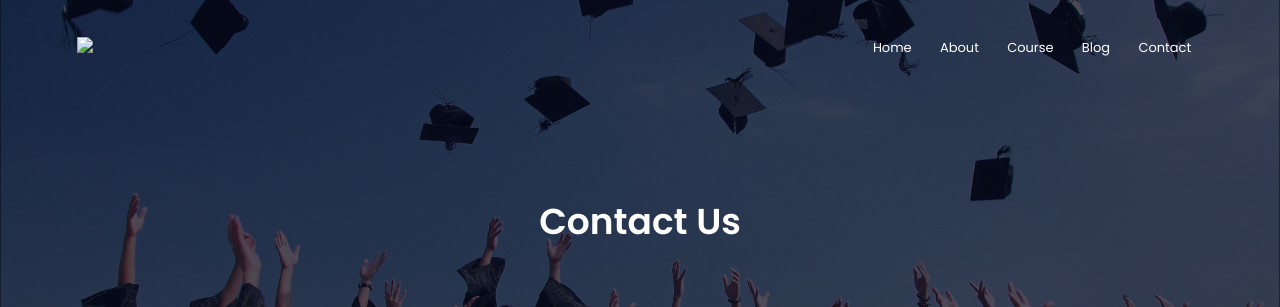
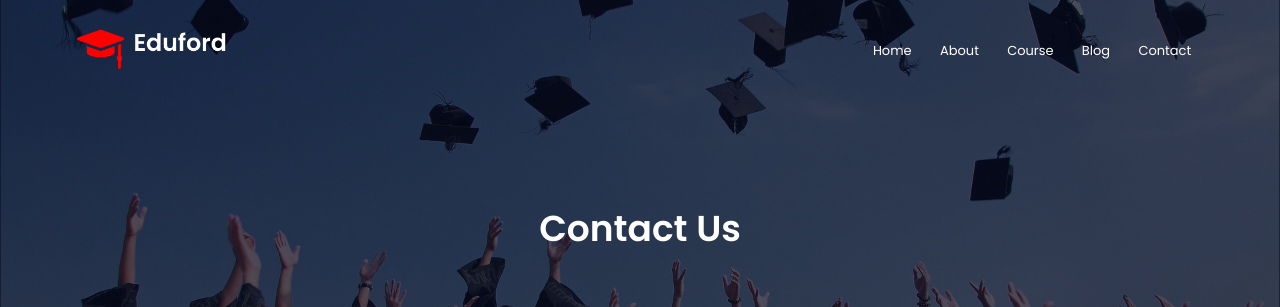
Before and after one commit to ChAsE1900/preview, a plain HTML site: page contact.html in a window 1280 px wide. Shown: the top 307 px of the page. Drawn offline with nearby package versions, Linux system fonts and the light colour scheme; files whose address does not match are found by name.

Commit message:
Update contact.html

```diff
--- a/contact.html
+++ b/contact.html
@@ -13,7 +13,7 @@
 <body>
 <section class="sub-header">
         <nav>
-            <a href="#"><img src="eduford_img/logo.png" ></a>
+            <a href="#"><img src="logo.png" ></a>
             <div class="nav-links" id="navLinks">
                 <i class='bx bx-x-circle' onclick="hideMenu()"></i>
                 <ul>
```
